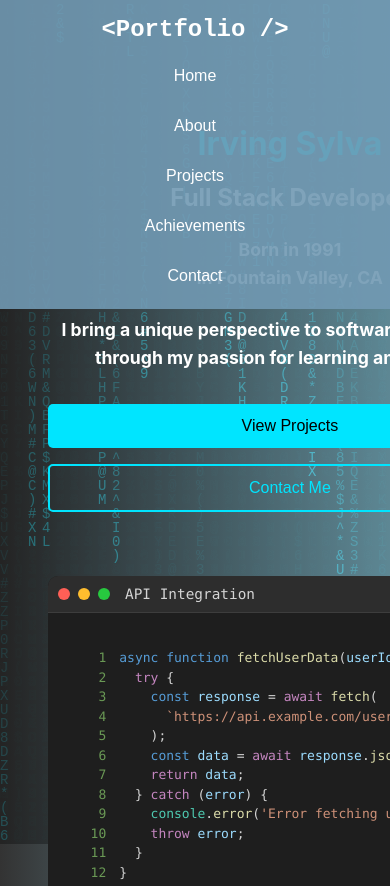
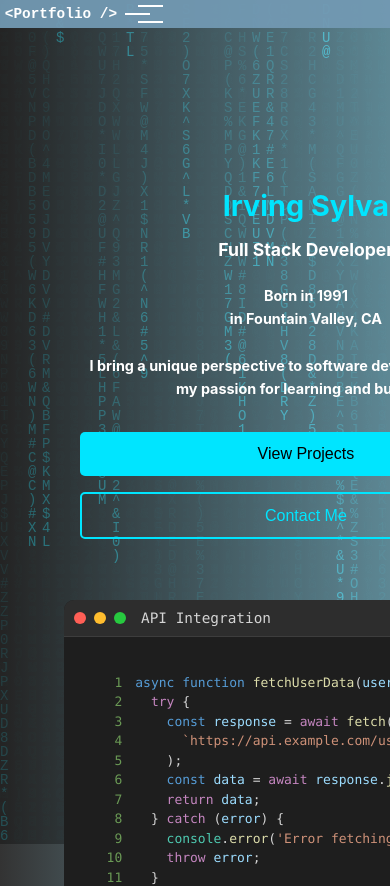
Before and after one commit to SylvaDev/portfolio, a React (Create React App) app: page / in a window 390 px wide. Shown: the top 886 px of the page. Built offline with nearby package versions, Linux system fonts and the light colour scheme.

Commit message:
factored in improvements for responsive design on mobile devices

```diff
--- a/src/App.css
+++ b/src/App.css
@@ -59,16 +59,17 @@ body {
   right: 0;
   width: 100%;
   box-sizing: border-box;
-  background-color: rgba(114, 153, 179, 0.9);
-  padding: 1rem 2rem;
+  background-color: rgba(114, 153, 179, 0.95);
+  padding: 0.5rem 1rem;
   z-index: 1000;
   display: flex;
   justify-content: space-between;
   align-items: center;
+  transition: all 0.3s ease;
 }
 
 .nav-title {
-  font-size: 1.5rem;
+  font-size: 1.2rem;
   font-weight: bold;
   white-space: nowrap;
 }
@@ -83,7 +84,7 @@ body {
   padding: 0;
   margin: 0;
   display: flex;
-  gap: 1.5rem;
+  gap: 1rem;
   flex-wrap: wrap;
   justify-content: flex-end;
 }
@@ -92,9 +93,9 @@ body {
   background: none;
   border: none;
   cursor: pointer;
-  font-size: 1rem;
+  font-size: 0.9rem;
   color: white;
-  padding: 0.5rem;
+  padding: 0.4rem;
   transition: color 0.3s ease;
   white-space: nowrap;
 }
@@ -221,34 +222,75 @@ body {
 
 @media (max-width: 768px) {
   .navigation {
-    flex-direction: column;
-    padding: 1rem;
+    padding: 0.5rem;
+    flex-direction: row;
+    justify-content: space-between;
+    align-items: center;
   }
 
   .nav-title {
-    margin-bottom: 1rem;
+    font-size: 1rem;
+    margin: 0;
   }
 
   .nav-links {
+    display: none;
+    position: absolute;
+    top: 100%;
+    left: 0;
+    right: 0;
+    background-color: rgba(114, 153, 179, 0.95);
+    flex-direction: column;
+    padding: 1rem;
+    gap: 0.5rem;
     width: 100%;
-    justify-content: center;
+  }
+
+  .nav-links.active {
+    display: flex;
+  }
+
+  .nav-links li {
+    width: 100%;
+    text-align: center;
+  }
+
+  .navigation button {
+    width: 100%;
+    padding: 0.5rem;
+    font-size: 1rem;
+  }
+
+  .home-container {
+    padding-top: 4rem;
+    flex-direction: column;
     gap: 1rem;
   }
 
-  .home-container {
-    flex-direction: column;
+  .home-left {
     padding: 1rem;
-    min-height: auto;
-  }
-
-  .home-left {
-    padding-right: 0;
     text-align: center;
   }
 
-  .home-right {
-    min-height: 300px;
-    margin-top: 2rem;
+  .home-left h1 {
+    font-size: 2rem;
+  }
+
+  .home-left h2 {
+    font-size: 1.2rem;
+  }
+
+  .home-content p {
+    font-size: 1rem;
+  }
+
+  .home-buttons {
+    flex-direction: column;
+    gap: 0.5rem;
+  }
+
+  .home-buttons button {
+    width: 100%;
   }
 
   .about-container {
@@ -279,9 +321,33 @@ body {
   .skills-container h2 {
     font-size: 1.5rem;
   }
+
+  .mobile-menu-button {
+    display: block;
+  }
 }
 
 @media (max-width: 480px) {
+  .navigation {
+    padding: 0.3rem;
+  }
+
+  .nav-title {
+    font-size: 0.9rem;
+  }
+
+  .home-left h1 {
+    font-size: 1.8rem;
+  }
+
+  .home-left h2 {
+    font-size: 1.1rem;
+  }
+
+  .home-content p {
+    font-size: 0.9rem;
+  }
+
   .home-buttons {
     flex-direction: column;
     gap: 1rem;
@@ -469,3 +535,60 @@ section:not(:last-child) {
     transform: translateY(0);
   }
 }
+
+/* Mobile Menu Button */
+.mobile-menu-button {
+  display: none;
+  background: none;
+  border: none;
+  cursor: pointer;
+  padding: 0.5rem;
+  z-index: 1001;
+}
+
+.menu-icon {
+  display: block;
+  width: 25px;
+  height: 2px;
+  background-color: white;
+  position: relative;
+  transition: all 0.3s ease;
+}
+
+.menu-icon::before,
+.menu-icon::after {
+  content: '';
+  position: absolute;
+  width: 25px;
+  height: 2px;
+  background-color: white;
+  transition: all 0.3s ease;
+}
+
+.menu-icon::before {
+  top: -8px;
+}
+
+.menu-icon::after {
+  bottom: -8px;
+}
+
+.menu-icon.open {
+  background-color: transparent;
+}
+
+.menu-icon.open::before {
+  transform: rotate(45deg);
+  top: 0;
+}
+
+.menu-icon.open::after {
+  transform: rotate(-45deg);
+  bottom: 0;
+}
+
+@media (max-width: 768px) {
+  .mobile-menu-button {
+    display: block;
+  }
+}
--- a/src/components/Navigation.js
+++ b/src/components/Navigation.js
@@ -1,12 +1,19 @@
-import React from 'react';
+import React, { useState } from 'react';
 import '../styles/Navigation.css';
 
 function Navigation() {
+  const [isMenuOpen, setIsMenuOpen] = useState(false);
+
   const scrollToSection = (sectionId) => {
     const element = document.getElementById(sectionId);
     if (element) {
       element.scrollIntoView({ behavior: 'smooth' });
+      setIsMenuOpen(false); // Close menu after clicking
     }
+  };
+
+  const toggleMenu = () => {
+    setIsMenuOpen(!isMenuOpen);
   };
 
   return (
@@ -14,7 +21,10 @@ function Navigation() {
       <div className="nav-title">
         <span className="nav-title-text">&lt;Portfolio /&gt;</span>
       </div>
-      <ul className="nav-links">
+      <button className="mobile-menu-button" onClick={toggleMenu}>
+        <span className={`menu-icon ${isMenuOpen ? 'open' : ''}`}></span>
+      </button>
+      <ul className={`nav-links ${isMenuOpen ? 'active' : ''}`}>
         <li><button onClick={() => scrollToSection('home')}>Home</button></li>
         <li><button onClick={() => scrollToSection('about')}>About</button></li>
         <li><button onClick={() => scrollToSection('projects')}>Projects</button></li>
```
